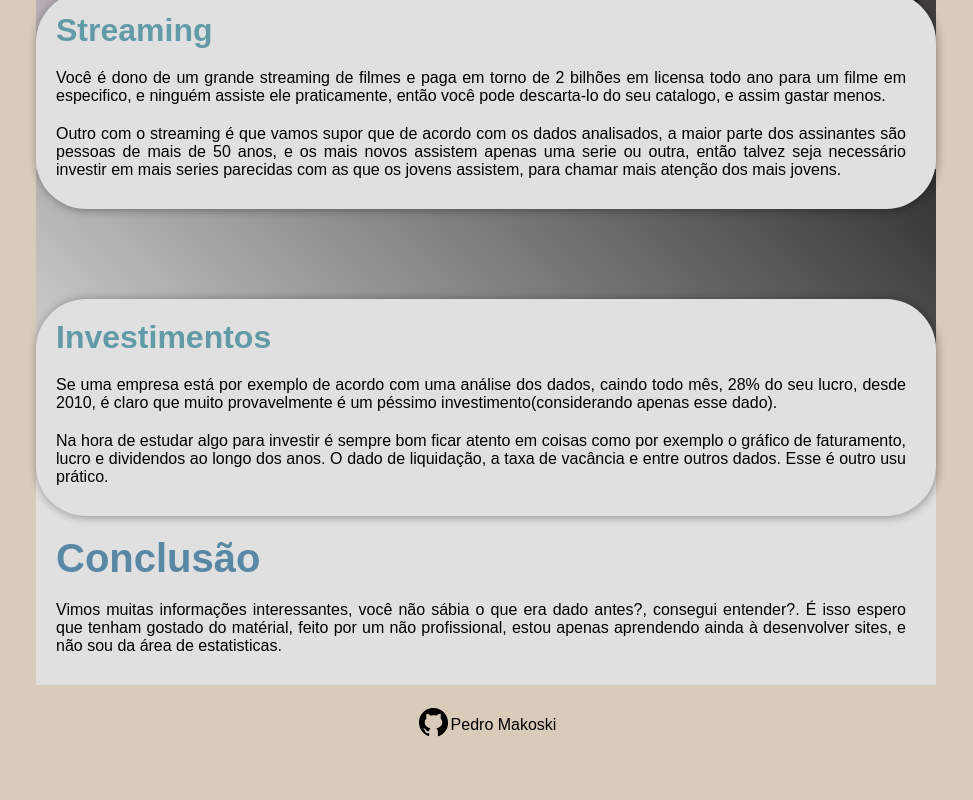
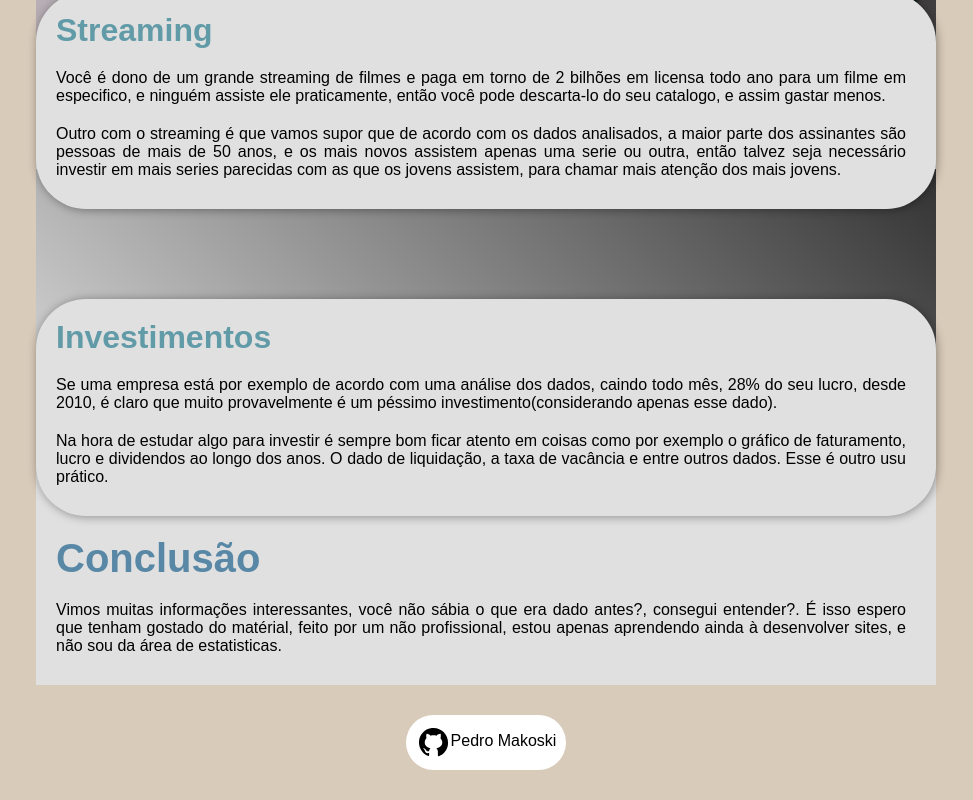
Before and after one commit to pedro-makoski/o_mundo_dos_dados, a plain HTML site: page index.html in a window 1280 px wide. Shown: the part 5118-5918 px from the top of the page, without its empty margins (154-1127 px from the left). Before the commit the page ends 5878 px from the top, so only its background shows below. Drawn offline with Linux system fonts and the light colour scheme; a web font is replaced by a local one.

Commit message:
melhoria

```diff
--- a/index.html
+++ b/index.html
@@ -3,6 +3,7 @@
 <head>
     <meta charset="UTF-8">
     <meta name="viewport" content="width=device-width, initial-scale=1.0">
+    <meta name="description" content="O mundo dos dados">
     <link rel="stylesheet" href="src/styles/style.css">
     <title>O mundo dos dados</title>
 </head>
@@ -239,12 +240,12 @@
                 <h4>Gráfico de Coluna</h4>
                 <p>Qualitativos(nomes, porcentagens e afins) no eixo horizontal. E quantitativos(expressam uma quantidade) no eixo vértical.</p>
                 <p>aqui temos uma de gráfico de coluna do nome e o preço que cada um gasta</p>
-                <img src="src/imgs/chart.png" alt="Imagem de gráfico de coluna do nome e o preço que cada um gasta" class="grafico">
+                <img src="src/imgs/chart.png" alt="Imagem de gráfico de coluna do nome e o preço que cada um gasta" class="grafico" width="700">
                 <p>e aqui uma imagem de um gráfico do sexo, e o quanto cada um gasta, em média.</p>
-                <img src="src/imgs/chart2.png" alt="de gráfico do sexo, e o quanto cada um gasta, em média." class="grafico">
+                <img src="src/imgs/chart2.png" alt="de gráfico do sexo, e o quanto cada um gasta, em média." class="grafico" width="700">
                 <h4>Gráfico de Pizza</h4>
                 <p>Representa em um círculo a porcentagem de algo qualitativo ou quantitativo. Por exemplo vamos mostrar aqui uma imagem de cada tipo de produto sobre a porcentagem de pessoas em que ela é a principal dos usuario. </p>
-                <img src="src/imgs/produto_pessoa.png" alt="gráfico de pizza sobre cada tipo de produto sobre a porcentagem de pessoas em que ela é a principal do usuario." class="grafico">
+                <img src="src/imgs/produto_pessoa.png" alt="gráfico de pizza sobre cada tipo de produto sobre a porcentagem de pessoas em que ela é a principal do usuario." class="grafico" width="700">
                 <h4>Linha</h4>
                 <p>Também temos o gráfico de linha, que infelizmente com nosso exemplo não é possível utilizar com nosso exemplo. Pois o gráfico de linha representa a evolução de um certo item de forma quantitativa ao longo de uma data.</p>
                 <p>Para isso criamos uma tabela especial:</p>
--- a/src/styles/style.css
+++ b/src/styles/style.css
@@ -231,22 +231,55 @@ img.grafico {
 
 footer {
     text-align: center;
-    padding: 20px;
+    padding: 30px;
 }
 
 footer a {
+    position: relative;
     color: black;
     text-decoration: none;
+    background-color: white;
+    padding: 10px;
+    border-radius: 50px;
+    overflow: hidden;
+
+    display: block;
+    width: fit-content;
+    margin: auto;
 }
 
-footer a svg{
+a::after {
+    content: '';
+    display: block;
+    position: absolute;
+    left: 50%;
+    top: 50%;
+    transform: translate(-50%, -50%);
+    border-radius: 50%;
+    width: 20px;
+    height: 20px;
+
+    transition: .2s ease-in-out;
+}
+
+a:hover::after {
+    background-color: rgb(194, 194, 194);
+    z-index: 1;
+    width: 110%;
+    height: 110%;
+    border-radius: 0;
+    transition: .2s ease-in-out;
+}
+
+footer a svg {
+    position: relative;
     vertical-align: middle;
+    z-index: 2;
 }
 
 footer a span {
-    display: inline-block;
-    margin-top: 5px;
-    vertical-align: middle;
+    position: relative;
+    z-index: 2;
 }
 
 @media screen and (min-width: 1020px){
```
